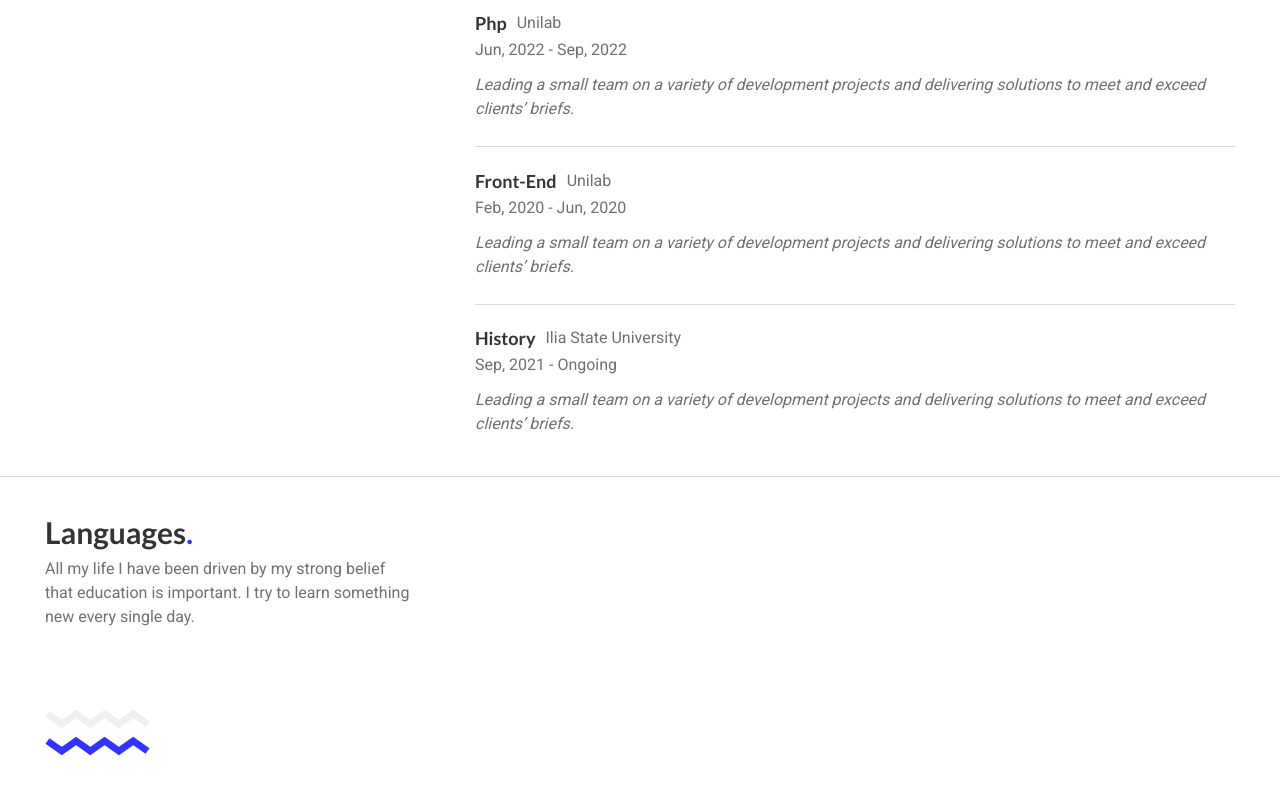
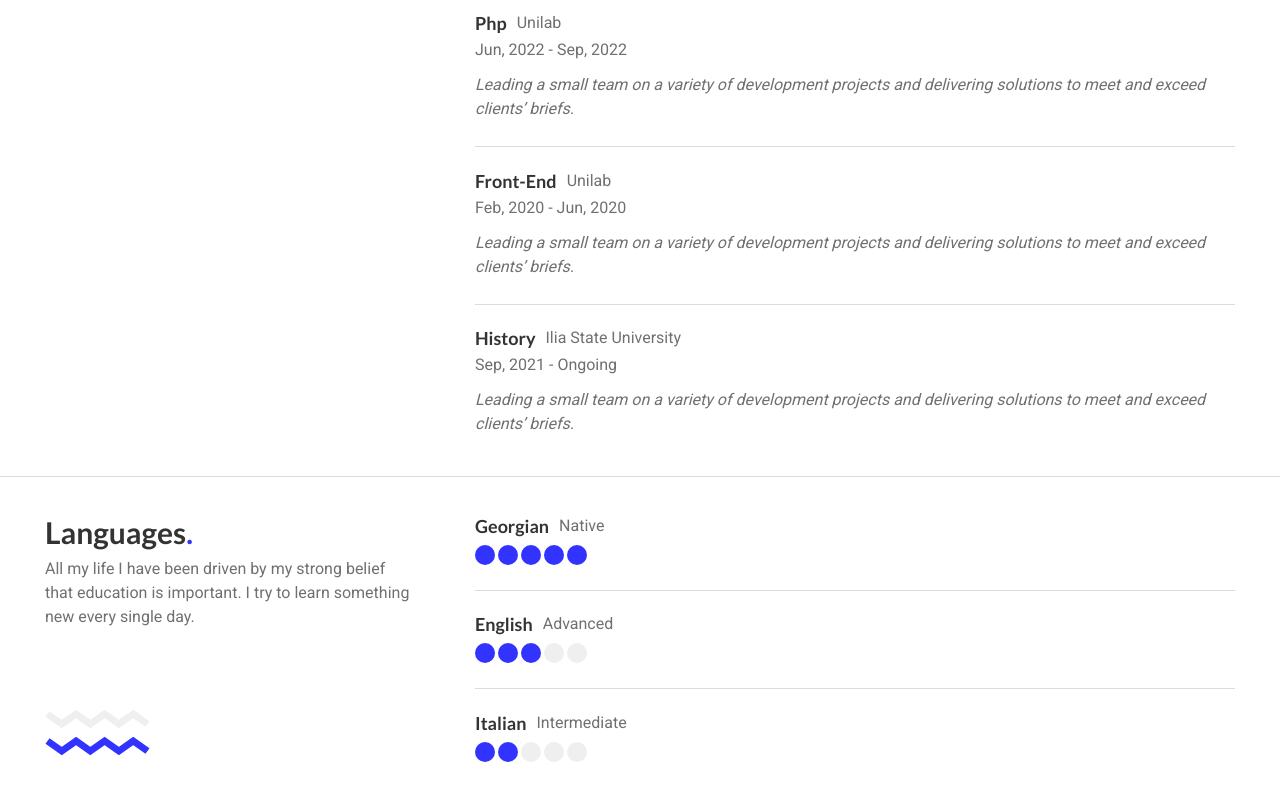
Before and after one commit to gigaamiridze/Resume, a website: page index.html in a window 1280 px wide. Shown: the part 1490-2290 px from the top of the page. Drawn offline with Linux system fonts and the light colour scheme.

Commit message:
Added languages section right side content and styles

```diff
--- a/index.html
+++ b/index.html
@@ -318,6 +318,49 @@
               </svg>
             </div>
           </div>
+          <div class="right-side">
+            <div class="internship-block">
+              <div class="flex-box">
+                <h3>georgian</h3>
+                <span>native</span>
+              </div>
+              <div class="circles-box">
+                <div></div>
+                <div></div>
+                <div></div>
+                <div></div>
+                <div></div>
+              </div>
+            </div>
+            <div class="divider-line"></div>
+            <div class="internship-block">
+              <div class="flex-box">
+                <h3>english</h3>
+                <span>advanced</span>
+              </div>
+              <div class="circles-box">
+                <div></div>
+                <div></div>
+                <div></div>
+                <div style="background-color: #efefef;"></div>
+                <div style="background-color: #efefef;"></div>
+              </div>
+            </div>
+            <div class="divider-line"></div>
+            <div class="internship-block">
+              <div class="flex-box">
+                <h3>italian</h3>
+                <span>intermediate</span>
+              </div>
+              <div class="circles-box">
+                <div></div>
+                <div></div>
+                <div style="background-color: #efefef;"></div>
+                <div style="background-color: #efefef;"></div>
+                <div style="background-color: #efefef;"></div>
+              </div>
+            </div>
+          </div>
         </div>
       </div>
     </section>
--- a/scss/global.scss
+++ b/scss/global.scss
@@ -12,3 +12,4 @@
 @import "./main/hello";
 @import "./main/skills";
 @import "./main/experience";
+@import "./main/languages";
--- /dev/null
+++ b/scss/main/_languages.scss
@@ -0,0 +1,10 @@
+.circles-box {
+  @include flex-property(flex-start, center);
+  gap: 3px;
+  div {
+    width: 20px;
+    height: 20px;
+    background-color: $blue;
+    border-radius: 50%;
+  }
+}
--- a/scss/main/_skills.scss
+++ b/scss/main/_skills.scss
@@ -1,4 +1,4 @@
-#skills, #experience, #education {
+#skills, #experience, #education, #languages {
   .info-block {
     align-items: flex-start;
   }
```
Also changed, not shown: css/global.css.
